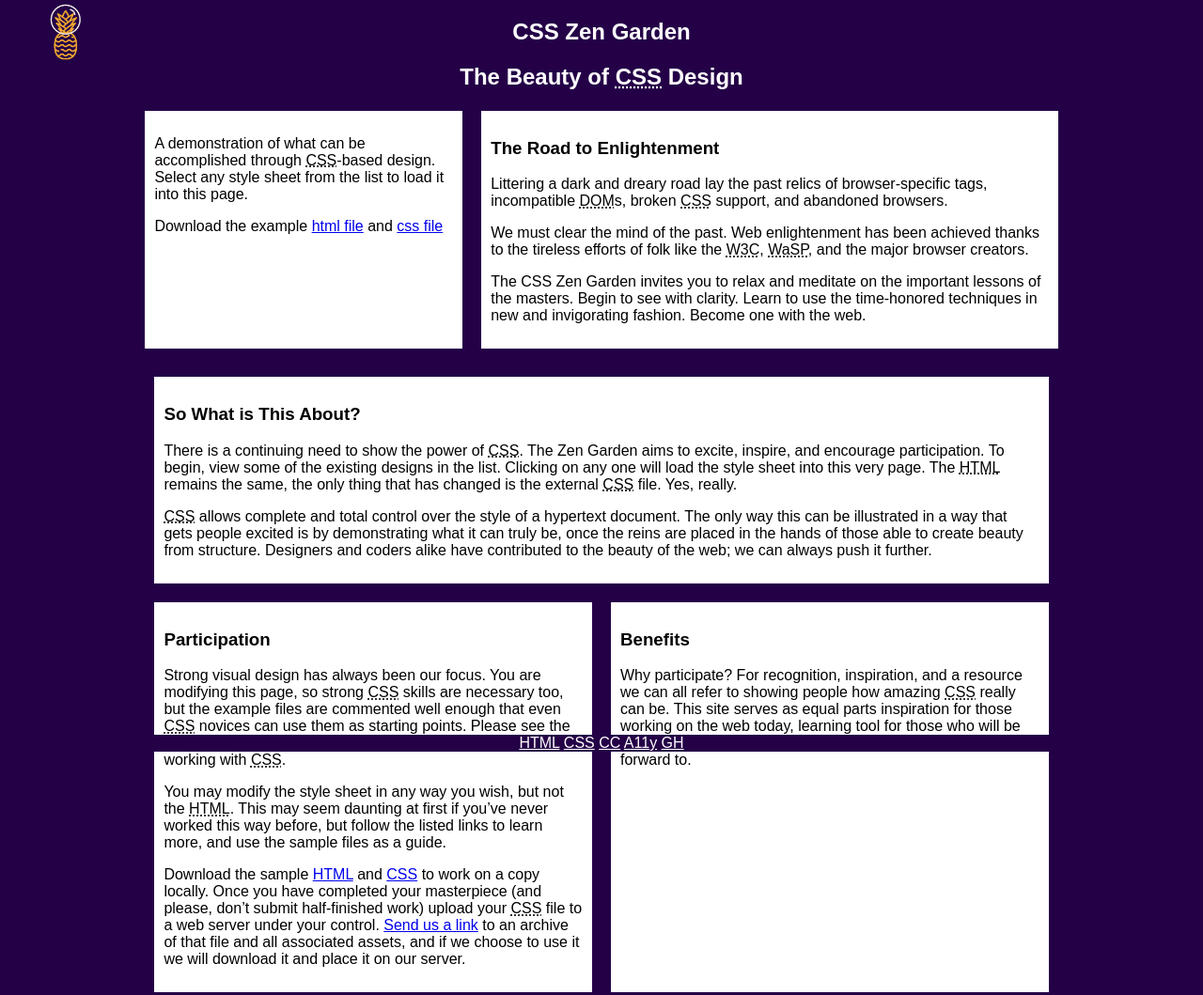
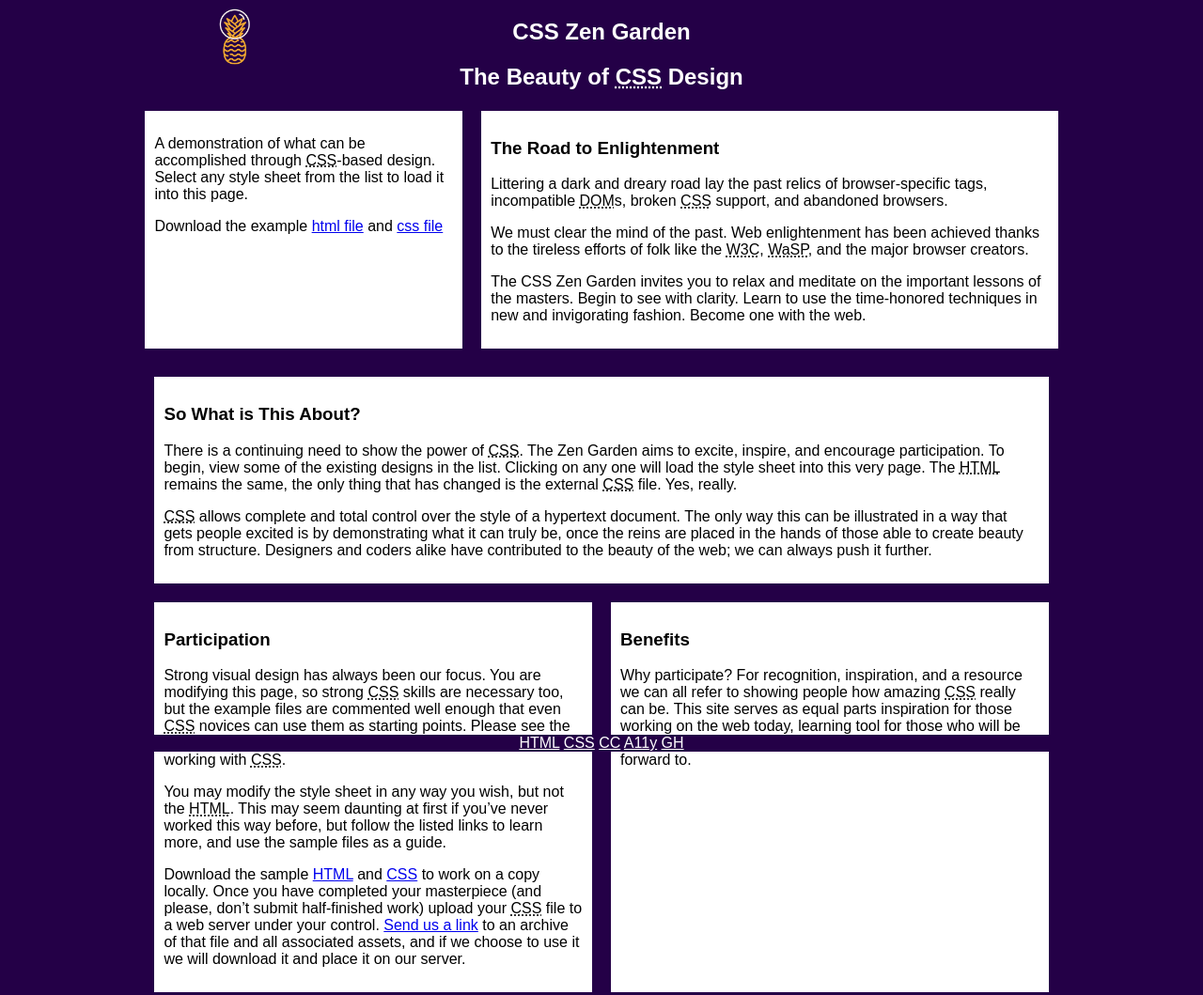
Before and after one commit to marcigrimaud/zengarden, a plain HTML site: page index.html in a window 1280 px wide. Shown: the top 1059 px of the page at 94% size. Drawn offline with Linux system fonts and the light colour scheme.

Commit message:
Logo For Medium Screen

```diff
--- a/style.scss
+++ b/style.scss
@@ -155,7 +155,12 @@ header {
 @include breakpoint(medium) {
   //medium screen code
 
+   header {
+    background-position:  200px -10px;
+    background-size:  100px;
 
+    z-index: 1;
+}
 
 
 }
@@ -164,7 +169,7 @@ header {
    //large screen code
 
     header {
-    background-position:  450px -20px; }
+    background-position:  540px -10px; }
 
     .sidebar {
     width: 190px;
```
Also changed, not shown: style.css, 1 other file.
